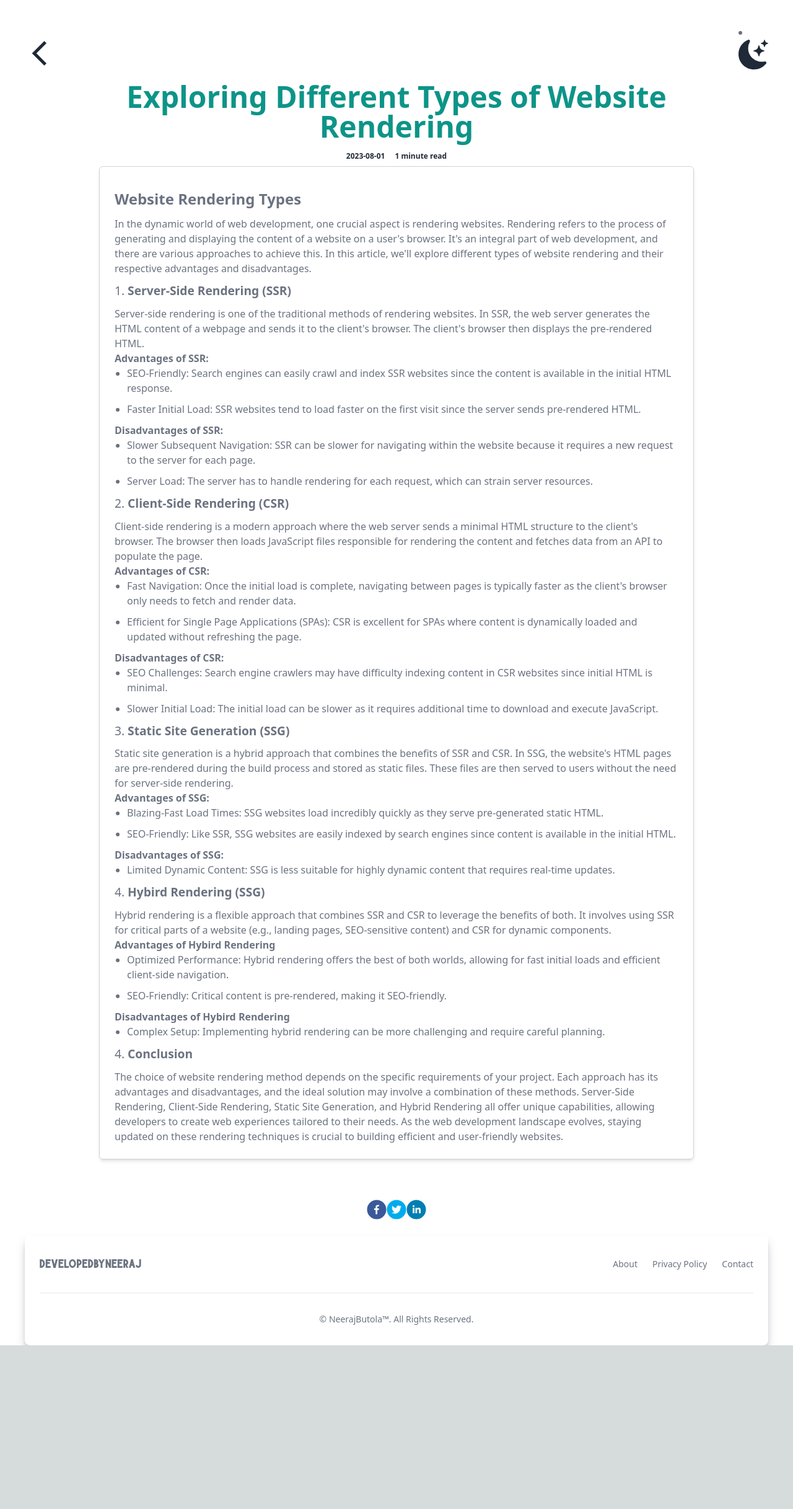
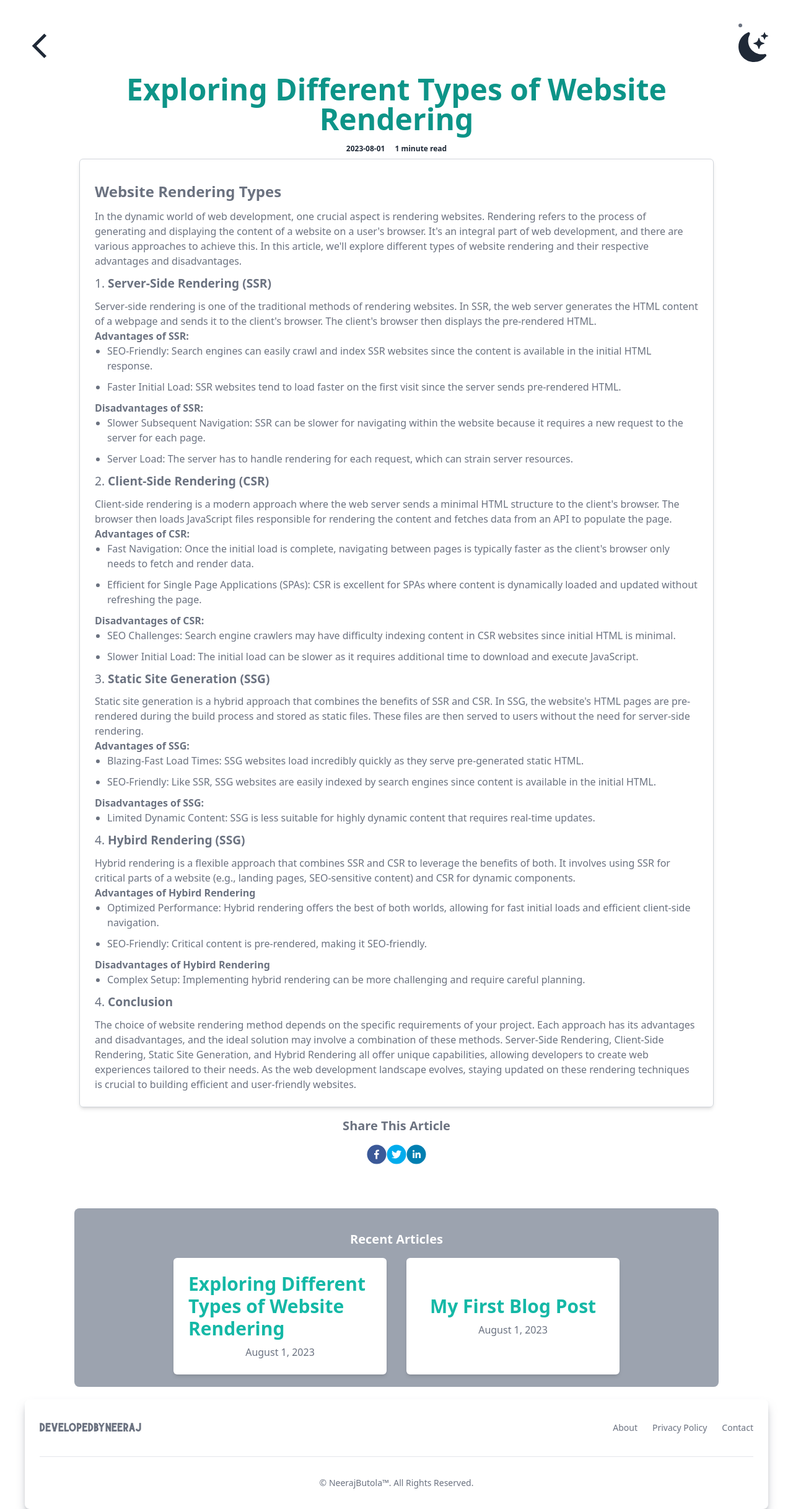
Before and after one commit to Frostdev7506/Neeraj-resume-portfolio, a Next.js app: page /blog/different-types-of-website-rendering in a window 1280 px wide. Shown: the whole page at 62% size. Before the commit the page ends 2170 px from the top, so only its background shows below. Built offline with nearby package versions, Linux system fonts and the light colour scheme.

Commit message:
added Recent Articles

```diff
--- /dev/null
+++ b/components/ArticlePosts.js
@@ -0,0 +1,37 @@
+import Link from 'next/link';
+
+
+ const ArticlePosts = ({ posts })=>{
+
+return (
+
+    <div className="grid grid-cols-1 md:grid-cols-2 gap-8">
+    {posts.map((post, index) => (
+      <div
+        key={index}
+        className="flex flex-col items-center justify-center bg-white  p-6 rounded-md shadow-md dark:bg-gray-700"
+      >
+        <Link href={`/blog/${post.frontmatter.slug}`}>
+          <h2 className="text-xl md:text-2xl lg:text-3xl font-semibold text-teal-500 dark:text-teal-300 cursor-pointer hover:underline">
+            {post.frontmatter.title}
+          </h2>
+        </Link>
+        <p className="text-gray-500 dark:text-gray-400 mt-2">
+          {new Date(post.frontmatter.date).toLocaleDateString('en-US', {
+            year: 'numeric',
+            month: 'long',
+            day: 'numeric',
+          })}
+        </p>
+      </div>
+    ))}
+  </div>
+)
+
+
+}
+
+
+
+
+export default ArticlePosts
--- a/pages/blog.js
+++ b/pages/blog.js
@@ -4,7 +4,7 @@ import Footer from '../components/Footer';
 import { useState, createContext, useContext, } from "react";
 import { BsFillMoonStarsFill } from "react-icons/bs";
 import { MdOutlineArrowBackIos } from 'react-icons/md';
-
+import ArticlePosts from '../components/ArticlePosts'
 import { useDarkMode } from '../context/DarkModeContext';
 
 export async function getStaticProps() {
@@ -24,8 +24,10 @@ export async function getStaticProps() {
   };
 }
 
-export default function Blog({ posts }) {
+export default function   ({ posts }) {
   const { darkMode, setDarkMode } = useDarkMode();
+   // Limit the number of posts to 2
+   const limitedPosts = posts.slice(0, 2);
   return (
     <div className={`flex flex-col min-h-screen ${darkMode ? 'dark' : ''} dark:bg-gray-800`}>
       <div className="bg-white flex-grow dark:bg-gray-800">
@@ -65,28 +67,8 @@ export default function Blog({ posts }) {
         </nav>
         <div className="flex flex-col items-center justify-center h-full px-10 md:px-20 lg:px-40 py-10 md:py-20 lg:py-32">
 
+        <ArticlePosts posts={limitedPosts} />
 
-          <div className="grid grid-cols-1 md:grid-cols-2 gap-8">
-            {posts.map((post, index) => (
-              <div
-                key={index}
-                className="flex flex-col items-center justify-center bg-white  p-6 rounded-md shadow-md dark:bg-gray-700"
-              >
-                <Link href={`/blog/${post.frontmatter.slug}`}>
-                  <h2 className="text-xl md:text-2xl lg:text-3xl font-semibold text-teal-500 dark:text-teal-300 cursor-pointer hover:underline">
-                    {post.frontmatter.title}
-                  </h2>
-                </Link>
-                <p className="text-gray-500 dark:text-gray-400 mt-2">
-                  {new Date(post.frontmatter.date).toLocaleDateString('en-US', {
-                    year: 'numeric',
-                    month: 'long',
-                    day: 'numeric',
-                  })}
-                </p>
-              </div>
-            ))}
-          </div>
         </div>
       </div>
       <div className=' bg-white dark:bg-gray-800 px-10'>
--- a/pages/blog/[slug].js
+++ b/pages/blog/[slug].js
@@ -1,4 +1,4 @@
-import { useState, createContext, useContext } from "react";
+
 import { useDarkMode } from "../../context/DarkModeContext";
 import { getPostBySlug, getPosts } from "../../lib/mdx";
 import { MdOutlineArrowBackIos } from "react-icons/md";
@@ -6,6 +6,7 @@ import { BsFillMoonStarsFill } from "react-icons/bs";
 import { BsBookmarkPlusFill } from "react-icons/bs";
 
 import Link from "next/link";
+import ArticlePosts from "../../components/ArticlePosts";
 
 import MarkdownRenderer from "./MarkdownRenderer";
 import { useRouter } from 'next/router';
@@ -26,7 +27,15 @@ export async function getStaticPaths() {
 }
 
 export async function getStaticProps({ params }) {
-  const post = getPostBySlug(params.slug);
+  const post = await getPostBySlug(params.slug);
+  const aposts = await getPosts().map((post) => ({
+    ...post,
+    frontmatter: {
+      ...post.frontmatter,
+      date: post.frontmatter.date.toISOString(),
+    },
+  }));
+  const limitedPosts = aposts.slice(0, 2);
 
   const serializedPost = {
     ...post,
@@ -39,20 +48,21 @@ export async function getStaticProps({ params }) {
   return {
     props: {
       post: serializedPost,
+      aposts: limitedPosts
     },
   };
 }
 
-export default function BlogPost({ post }) {
+export default function BlogPost({ post, aposts }) {
   const { darkMode, setDarkMode } = useDarkMode();
   // Inside your component
-const router = useRouter();
-const url =  `${'https://neerajbutola.netlify.app'}${router.asPath}`
+  const router = useRouter();
+  const url = `${'https://neerajbutola.netlify.app'}${router.asPath}`
 
   return (
     <div className={darkMode ? "dark" : ""}>
       <div className="flex flex-col min-h-screen bg-white text-gray-500 dark:bg-gray-800">
-        <nav className="  flex justify-between  mt-10 px-10  ">
+        <nav className="  flex justify-between  mt-7 md:px-10  lg:px-10 sm:px-5 ">
           <div className="flex items-center">
             <Link href="/blog">
               <p className="text-3xl md:text-4xl lg:text-5xl text-gray-800 dark:text-white">
@@ -75,7 +85,7 @@ const url =  `${'https://neerajbutola.netlify.app'}${router.asPath}`
           </div>
         </nav>
         <div className="flex-grow">
-          <div className="flex flex-col items-center  h-full px-10 md:px-20 lg:px-40 ">
+          <div className="flex flex-col items-center  h-full sm:px-8 md:px-10 lg:px-20 ">
             <div className="flex  justify-start max-w-5xl ">
               <h2 className="text-3xl md:text-4xl lg:text-5xl font-bold text-center text-teal-600">
                 {post.frontmatter.title}
@@ -88,7 +98,7 @@ const url =  `${'https://neerajbutola.netlify.app'}${router.asPath}`
               </p>
 
               <p className=" mt-2 px-2 self-end  text-xs md:text-s lg:text-m font-bold text-gray-800 dark:text-white ">
-                {post.frontmatter.readtime +" read"}
+                {post.frontmatter.readtime + " read"}
               </p>
             </div>
 
@@ -96,8 +106,18 @@ const url =  `${'https://neerajbutola.netlify.app'}${router.asPath}`
               <MarkdownRenderer content={post.compiledSource} />
             </div>
 
-            <hr className="my-6 border-gray-200 sm:mx-auto dark:border-gray-700 lg:my-8" />
+
+            <p className="text-xl font-bold py-2 px-2 my-2 mx-2">Share This Article</p>
             <ShareArticle title={post.frontmatter.title} url={url} />
+            <hr className="my-6 bg-black border-gray-200 sm:mx-auto dark:border-gray-700 lg:my-8" />
+
+
+            <div className=" bg-gray-400 dark:bg-slate-700 rounded-lg flex flex-col items-center justify-center mx-10 h-full px-10 py-5 md:px-20 lg:px-40 ">
+            <p className="text-xl text-white font-bold py-2 px-2 my-2 mx-2">Recent Articles</p>
+              <ArticlePosts posts={aposts} />
+
+            </div>
+
           </div>
         </div>
         <div className="px-10">
--- a/styles/article.css
+++ b/styles/article.css
@@ -45,3 +45,7 @@
 .custom-markdown li {
   margin-bottom: 10px; /* This adds some space below each bullet point */
 }
+
+.custom-markdown hr{
+  color: rgb(93, 93, 236);
+}
```
